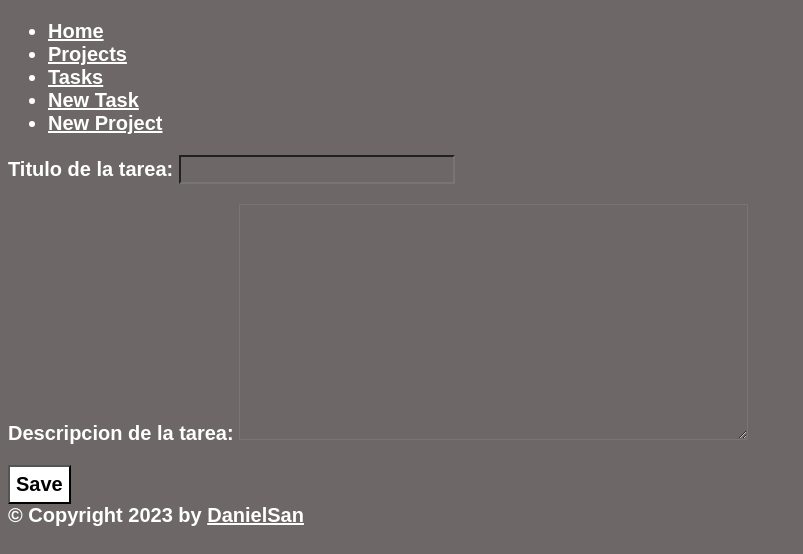
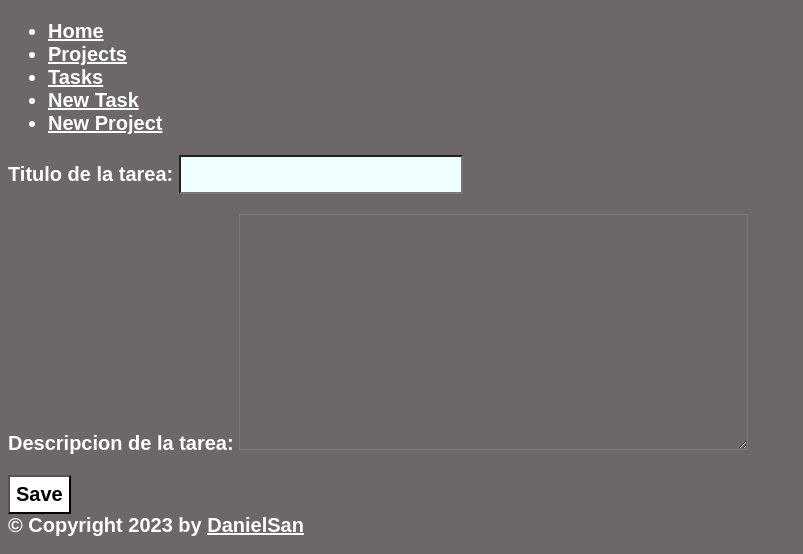
Before and after one commit to kaiserkey/Django, a Django app: page /new_task/ in a window 1280 px wide. Shown: the top 554 px of the page, without its empty margins (0-803 px from the left). Run offline with Django 4.2, Linux system fonts and the light colour scheme.

Commit message:
new changes

```diff
--- a/django_second_project/myapp/static/css/style.css
+++ b/django_second_project/myapp/static/css/style.css
@@ -12,5 +12,7 @@ button {
 }
 
 input {
-
+    color: black;
+    padding: 6px;
+    background-color: azure;
 }
```
